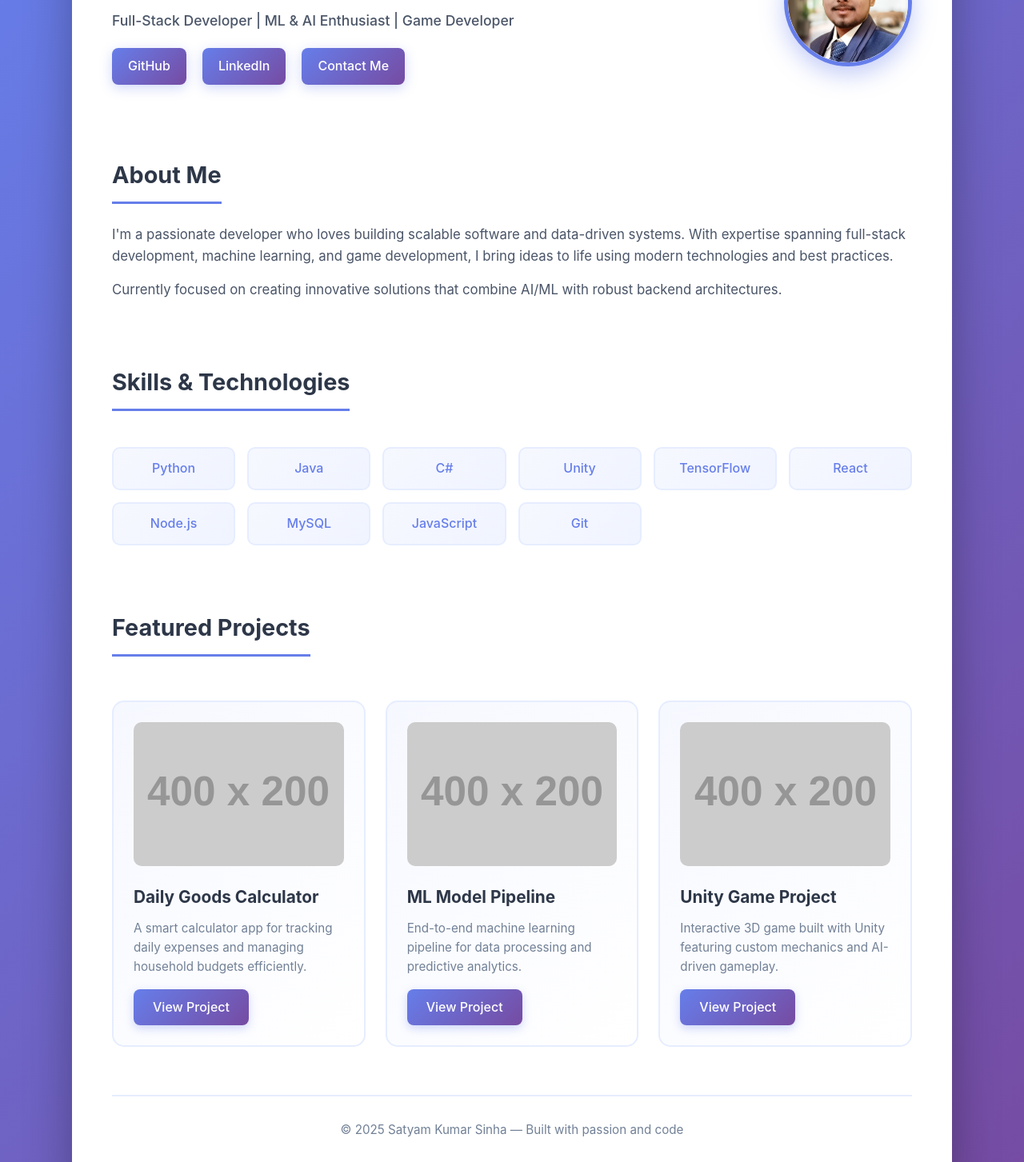
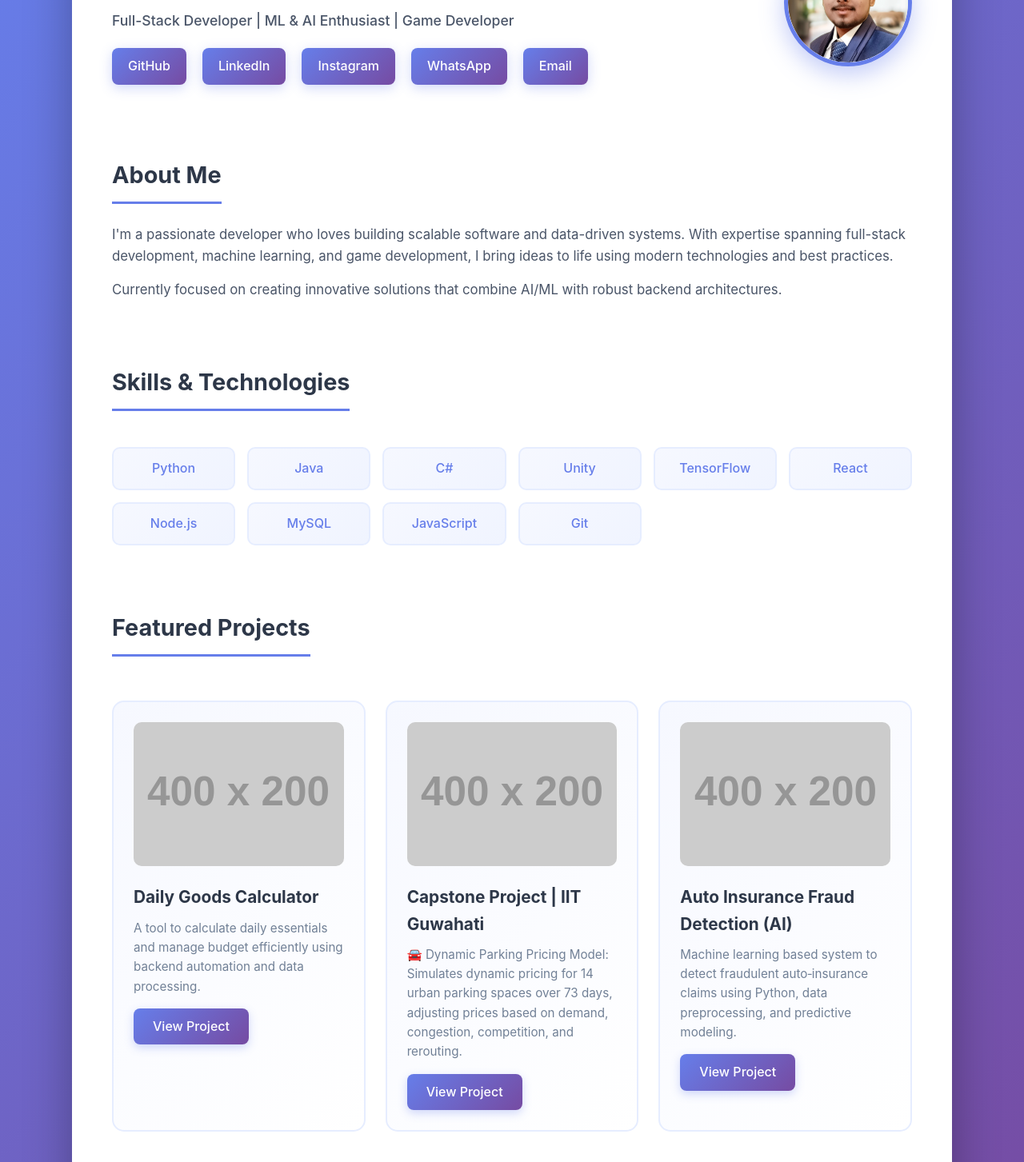
Before and after one commit to SatyamSinha-Codealchemy/satyamsinha-codealchemy.github.io, a plain HTML site: page index.html in a window 1280 px wide. Shown: the part 147-1600 px from the top of the page at 80% size. Drawn offline with Linux system fonts and the light colour scheme; placeholder pictures from the web are drawn by us.

Commit message:
UDATED SEO
Updated contact links and project details in the portfolio.

```diff
--- a/index.html
+++ b/index.html
@@ -325,14 +325,20 @@
       <p class="tagline">Full-Stack Developer | ML & AI Enthusiast | Game Developer</p>
 
       <div class="contact-links">
-        <a href="#" class="contact-btn">
+        <a href="https://github.com/SatyamSinha-Codealchemy" class="contact-btn" target="_blank">
           GitHub
         </a>
-        <a href="#" class="contact-btn">
+        <a href="https://www.linkedin.com/in/satyam-sinha-giet/" class="contact-btn" target="_blank">
           LinkedIn
         </a>
-        <a href="#" class="contact-btn">
-          Contact Me
+        <a href="https://www.instagram.com/_sinhaji_" class="contact-btn" target="_blank">
+          Instagram
+        </a>
+        <a href="https://api.whatsapp.com/send/?phone=918260656946" class="contact-btn" target="_blank">
+          WhatsApp
+        </a>
+        <a href="mailto:satyamsinha437@gmail.com" class="contact-btn">
+          Email
         </a>
       </div>
     </div>
@@ -363,24 +369,24 @@
       <h2>Featured Projects</h2>
       <div class="projects">
         <div class="project-card">
-          <img src="https://via.placeholder.com/400x200" alt="Daily Goods Calculator Project" loading="lazy">
+          <img src="https://via.placeholder.com/400x200?text=Daily+Goods+Calculator" alt="Daily Goods Calculator Project Screenshot" loading="lazy">
           <h3>Daily Goods Calculator</h3>
-          <p>A smart calculator app for tracking daily expenses and managing household budgets efficiently.</p>
-          <a class="btn" href="#">View Project</a>
+          <p>A tool to calculate daily essentials and manage budget efficiently using backend automation and data processing.</p>
+          <a class="btn" href="https://github.com/SatyamSinha-Codealchemy/DailyGoodsCalculator" target="_blank">View Project</a>
         </div>
 
         <div class="project-card">
-          <img src="https://via.placeholder.com/400x200" alt="ML Project" loading="lazy">
-          <h3>ML Model Pipeline</h3>
-          <p>End-to-end machine learning pipeline for data processing and predictive analytics.</p>
-          <a class="btn" href="#">View Project</a>
+          <img src="https://via.placeholder.com/400x200?text=Capstone+Project" alt="Capstone Project IIT Guwahati Screenshot" loading="lazy">
+          <h3>Capstone Project | IIT Guwahati</h3>
+          <p>🚘 Dynamic Parking Pricing Model: Simulates dynamic pricing for 14 urban parking spaces over 73 days, adjusting prices based on demand, congestion, competition, and rerouting.</p>
+          <a class="btn" href="https://github.com/SatyamSinha-Codealchemy/Capstone-Project-" target="_blank">View Project</a>
         </div>
 
         <div class="project-card">
-          <img src="https://via.placeholder.com/400x200" alt="Game Development" loading="lazy">
-          <h3>Unity Game Project</h3>
-          <p>Interactive 3D game built with Unity featuring custom mechanics and AI-driven gameplay.</p>
-          <a class="btn" href="#">View Project</a>
+          <img src="https://via.placeholder.com/400x200?text=Fraud+Detection+AI" alt="Auto Insurance Fraud Detection AI Screenshot" loading="lazy">
+          <h3>Auto Insurance Fraud Detection (AI)</h3>
+          <p>Machine learning based system to detect fraudulent auto‑insurance claims using Python, data preprocessing, and predictive modeling.</p>
+          <a class="btn" href="https://github.com/SatyamSinha-Codealchemy/AI-Powered-Fraud-Detection-in-Auto-Insurance-" target="_blank">View Project</a>
         </div>
       </div>
     </section>
```
